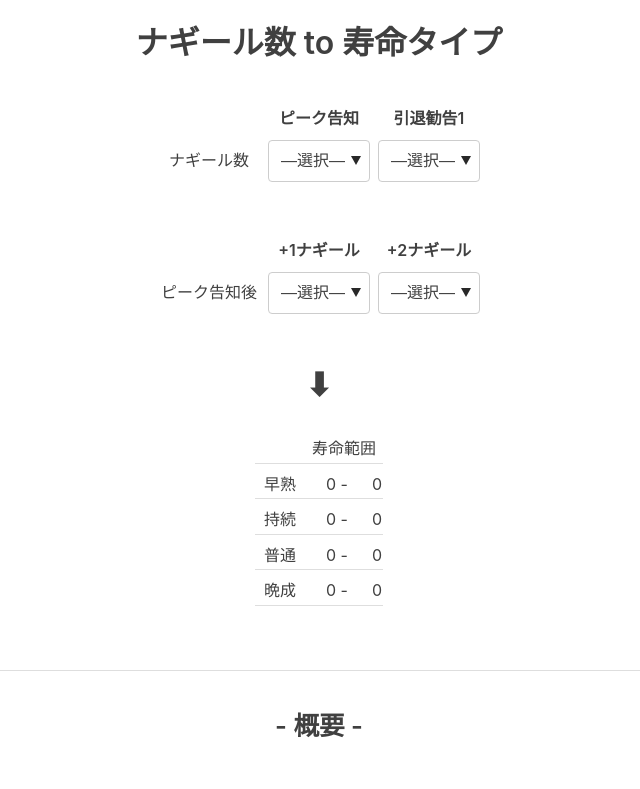
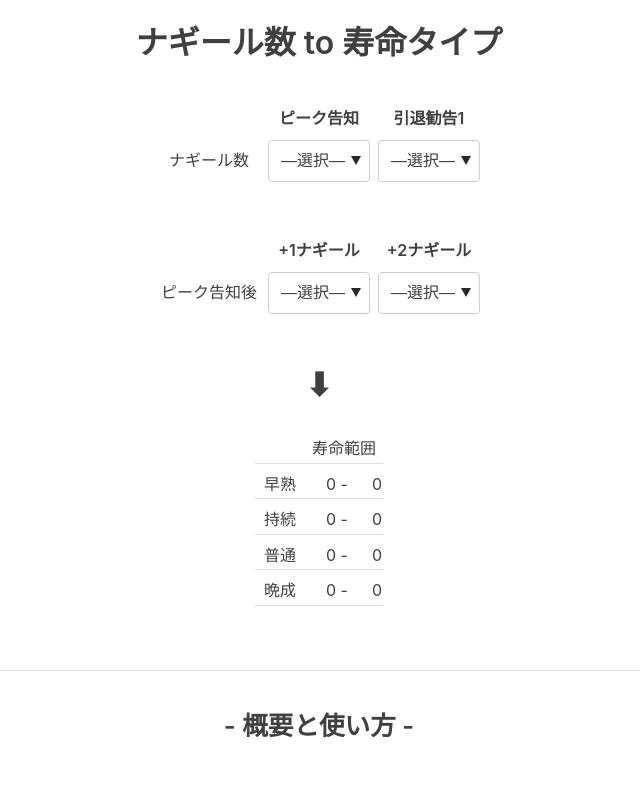
Before and after one commit to Jonnifer-R/MF2_Nagir_to_LifeTIme, a React (Create React App) app in the folder nagir-life/: page / in a window 1280 px wide. Shown: the top 789 px of the page, without its empty margins (321-961 px from the left). Built offline with nearby package versions, Linux system fonts and the light colour scheme.

Commit message:
abstruct and usage

```diff
--- a/nagir-life/src/Usage.js
+++ b/nagir-life/src/Usage.js
@@ -5,7 +5,7 @@ class Usage extends Component {
     return (
       <div>
         <hr width="70%"/>
-        <h2>- 概要 -</h2>
+        <h2>- 概要と使い方 -</h2>
         <div className="usage-inline">
           <h5>1.目的</h5>
           <ul>ピーク告知と引退勧告1までに与えたナギールの数から<br />
```
